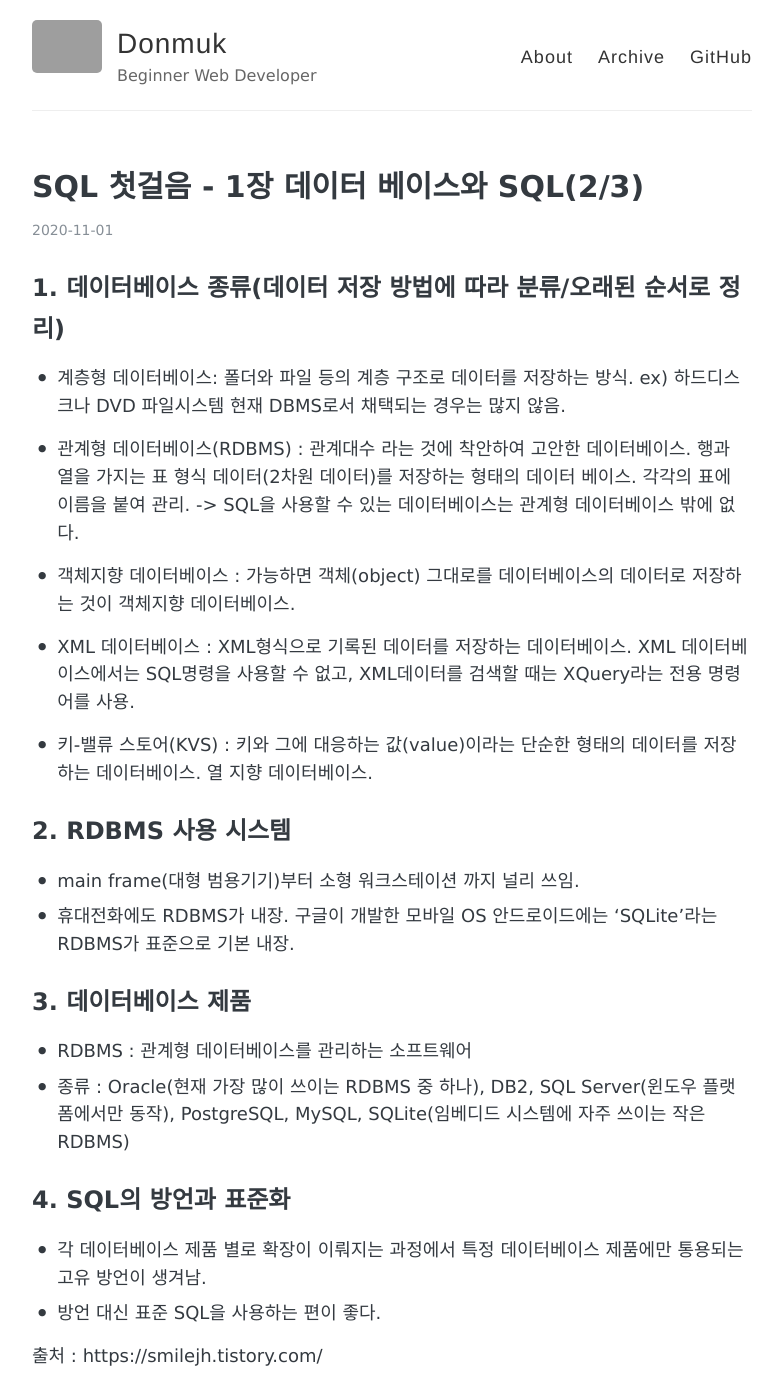
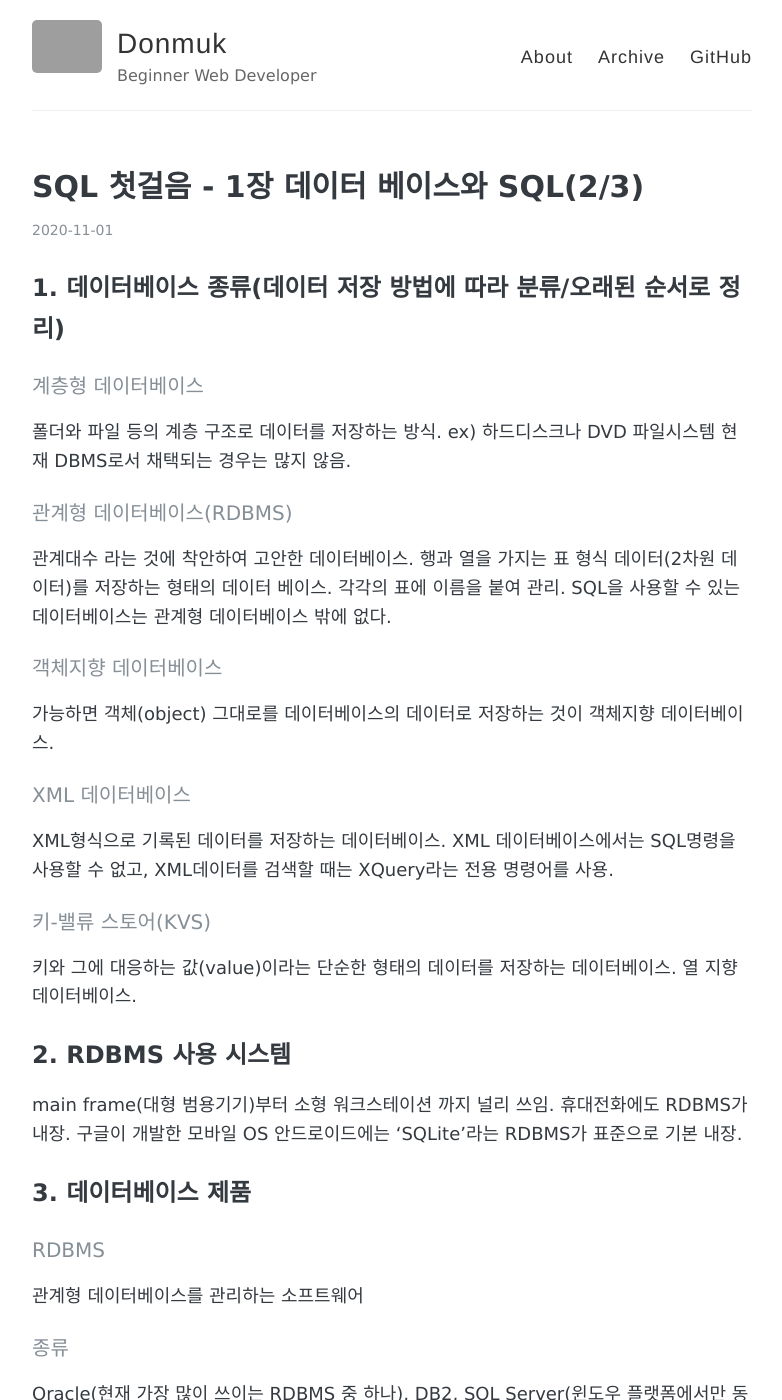
Before and after one commit to donmuk/donmuk.github.io, a Jekyll site: the page built from _posts/2020-11-01-sql-첫걸음-1-2.md, in a window 1280 px wide and 1400 px high. Shown: the whole window, without its empty margins (248-1030 px from the left). Built offline with Jekyll 4.4.1, drawn with Linux system fonts in a browser that asks for light colours; comment, search, counter and statistics services are not loaded; some of the changed text lies outside the part shown; grey boxes are pictures that could not be loaded.

Commit message:
Add files via upload

```diff
--- a/_posts/2020-11-01-sql-첫걸음-1-2.md
+++ b/_posts/2020-11-01-sql-첫걸음-1-2.md
@@ -8,35 +8,38 @@ keywords: ""
 
 ## 1. 데이터베이스 종류(데이터 저장 방법에 따라 분류/오래된 순서로 정리)
 
-- 계층형 데이터베이스: 폴더와 파일 등의 계층 구조로 데이터를 저장하는 방식.
-  ex) 하드디스크나 DVD 파일시스템
-  현재 DBMS로서 채택되는 경우는 많지 않음.
+#### 계층형 데이터베이스
+폴더와 파일 등의 계층 구조로 데이터를 저장하는 방식. ex) 하드디스크나 DVD 파일시스템 현재 DBMS로서 채택되는 경우는 많지 않음.
 
-- 관계형 데이터베이스(RDBMS) : 관계대수 라는 것에 착안하여 고안한 데이터베이스. 행과 열을 가지는 표 형식 데이터(2차원 데이터)를 저장하는 형태의 데이터 베이스. 각각의 표에 이름을 붙여 관리.
- -> SQL을 사용할 수 있는 데이터베이스는 관계형 데이터베이스 밖에 없다.
+#### 관계형 데이터베이스(RDBMS)
+관계대수 라는 것에 착안하여 고안한 데이터베이스. 행과 열을 가지는 표 형식 데이터(2차원 데이터)를 저장하는 형태의 데이터 베이스. 각각의 표에 이름을 붙여 관리. SQL을 사용할 수 있는 데이터베이스는 관계형 데이터베이스 밖에 없다.
 
-- 객체지향 데이터베이스 : 가능하면 객체(object) 그대로를 데이터베이스의 데이터로 저장하는 것이 객체지향 데이터베이스.
+#### 객체지향 데이터베이스
+가능하면 객체(object) 그대로를 데이터베이스의 데이터로 저장하는 것이 객체지향 데이터베이스.
 
-- XML 데이터베이스 : XML형식으로 기록된 데이터를 저장하는 데이터베이스. XML 데이터베이스에서는 SQL명령을 사용할 수 없고, XML데이터를 검색할 때는 XQuery라는 전용 명령어를 사용.
+#### XML 데이터베이스
+XML형식으로 기록된 데이터를 저장하는 데이터베이스. XML 데이터베이스에서는 SQL명령을 사용할 수 없고, XML데이터를 검색할 때는 XQuery라는 전용 명령어를 사용.
 
-- 키-밸류 스토어(KVS) : 키와 그에 대응하는 값(value)이라는 단순한 형태의 데이터를 저장하는 데이터베이스.
-  열 지향 데이터베이스.
+#### 키-밸류 스토어(KVS)
+키와 그에 대응하는 값(value)이라는 단순한 형태의 데이터를 저장하는 데이터베이스. 열 지향 데이터베이스.
 
 
 ## 2. RDBMS 사용 시스템
-- main frame(대형 범용기기)부터 소형 워크스테이션 까지  널리 쓰임.
-- 휴대전화에도 RDBMS가 내장. 구글이 개발한 모바일 OS 안드로이드에는 'SQLite'라는 RDBMS가 표준으로 기본 내장.
+main frame(대형 범용기기)부터 소형 워크스테이션 까지  널리 쓰임. 휴대전화에도 RDBMS가 내장. 구글이 개발한 모바일 OS 안드로이드에는 'SQLite'라는 RDBMS가 표준으로 기본 내장.
 
 
 ## 3. 데이터베이스 제품
 
-- RDBMS : 관계형 데이터베이스를 관리하는 소프트웨어
-- 종류 : Oracle(현재 가장 많이 쓰이는 RDBMS 중 하나), DB2, SQL Server(윈도우 플랫폼에서만 동작), PostgreSQL, MySQL, SQLite(임베디드 시스템에 자주 쓰이는 작은 RDBMS)
+#### RDBMS
+관계형 데이터베이스를 관리하는 소프트웨어
+
+#### 종류
+Oracle(현재 가장 많이 쓰이는 RDBMS 중 하나), DB2, SQL Server(윈도우 플랫폼에서만 동작), PostgreSQL, MySQL, SQLite(임베디드 시스템에 자주 쓰이는 작은 RDBMS)
 
 
 ## 4. SQL의 방언과 표준화
-- 각 데이터베이스 제품 별로 확장이 이뤄지는 과정에서  특정 데이터베이스 제품에만 통용되는 고유 방언이 생겨남.
-- 방언 대신 표준 SQL을 사용하는 편이 좋다.
+각 데이터베이스 제품 별로 확장이 이뤄지는 과정에서  특정 데이터베이스 제품에만 통용되는 고유 방언이 생겨남.
+방언 대신 표준 SQL을 사용하는 편이 좋다.
 
 
 출처 : https://smilejh.tistory.com/
```
Also changed, not shown: _posts/2020-11-01-sql-첫걸음-1-3.md (+11 -12 lines).
